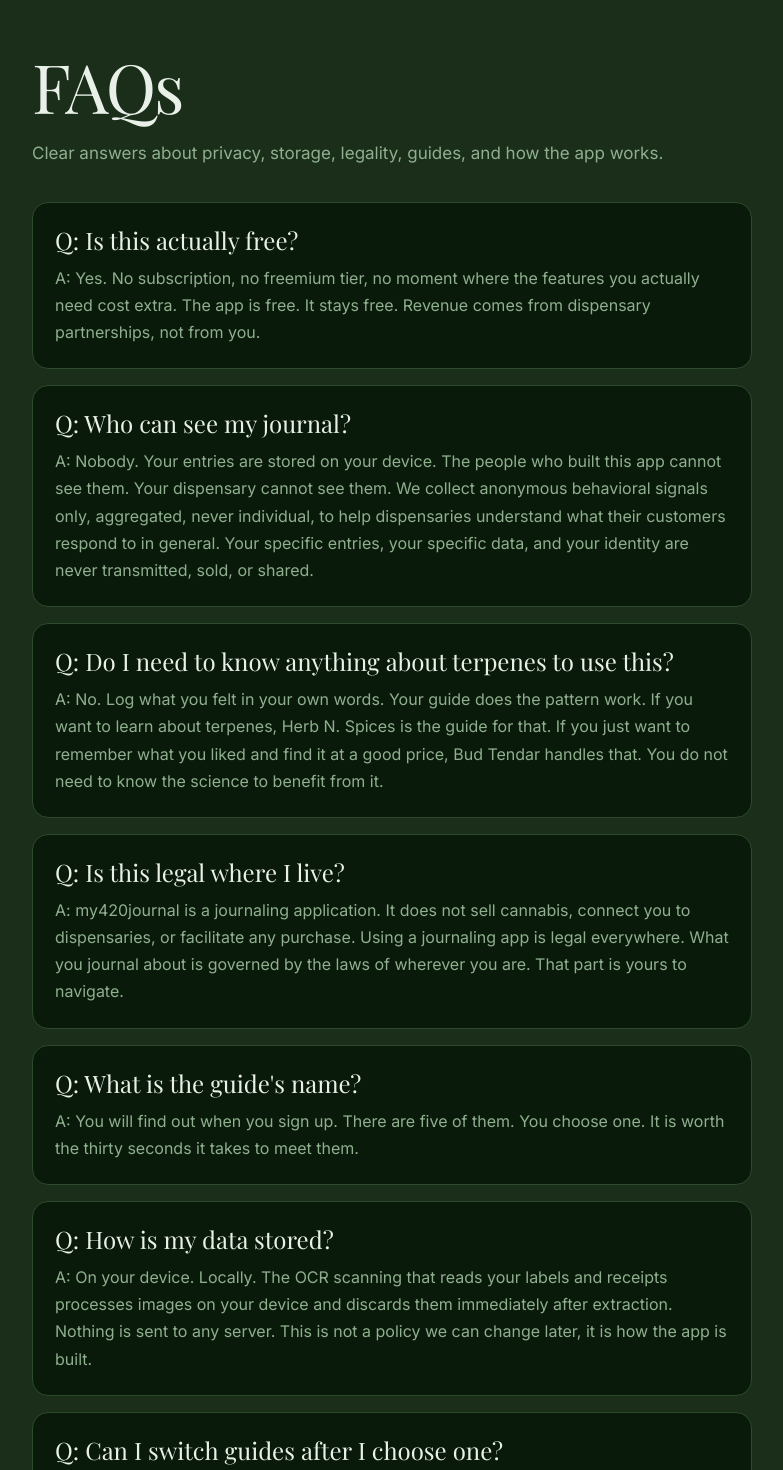
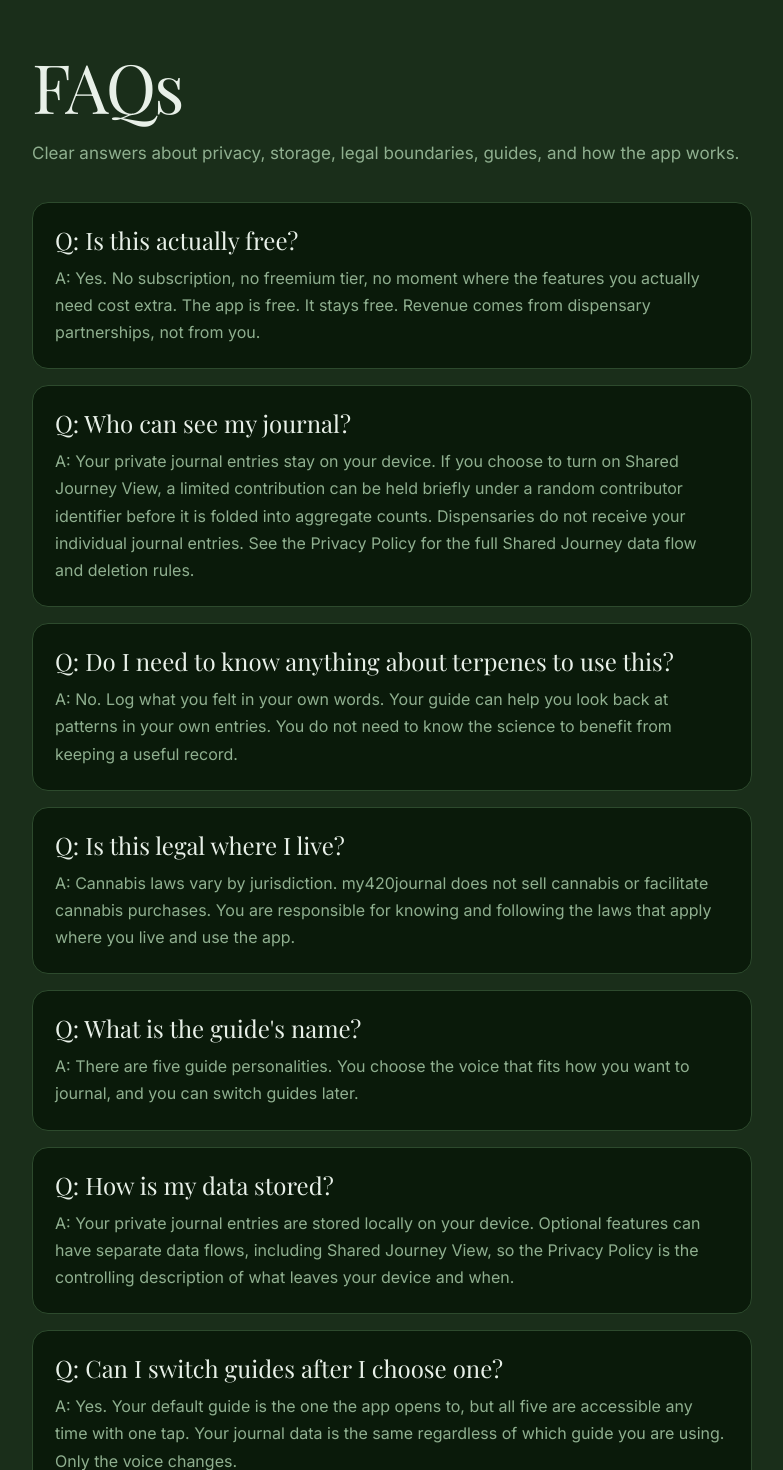
Before and after one commit to casevoiceai/my420journal-app, a React (Vite) app: page / in a window 1280 px wide. Shown: the part 7360-8830 px from the top of the page, without its empty margins (248-1031 px from the left). Built offline with nearby package versions, Linux system fonts and the light colour scheme.

Commit message:
Clarify my420journal marketing privacy and legal copy

```diff
--- a/src/marketing/MarketingFAQ.jsx
+++ b/src/marketing/MarketingFAQ.jsx
@@ -8,27 +8,27 @@ const faqs = [
   },
   {
     question: 'Who can see my journal?',
-    answer: 'Nobody. Your entries are stored on your device. The people who built this app cannot see them. Your dispensary cannot see them. We collect anonymous behavioral signals only, aggregated, never individual, to help dispensaries understand what their customers respond to in general. Your specific entries, your specific data, and your identity are never transmitted, sold, or shared.',
+    answer: 'Your private journal entries stay on your device. If you choose to turn on Shared Journey View, a limited contribution can be held briefly under a random contributor identifier before it is folded into aggregate counts. Dispensaries do not receive your individual journal entries. See the Privacy Policy for the full Shared Journey data flow and deletion rules.',
   },
   {
     question: 'Do I need to know anything about terpenes to use this?',
-    answer: 'No. Log what you felt in your own words. Your guide does the pattern work. If you want to learn about terpenes, Herb N. Spices is the guide for that. If you just want to remember what you liked and find it at a good price, Bud Tendar handles that. You do not need to know the science to benefit from it.',
+    answer: 'No. Log what you felt in your own words. Your guide can help you look back at patterns in your own entries. You do not need to know the science to benefit from keeping a useful record.',
   },
   {
     question: 'Is this legal where I live?',
-    answer: 'my420journal is a journaling application. It does not sell cannabis, connect you to dispensaries, or facilitate any purchase. Using a journaling app is legal everywhere. What you journal about is governed by the laws of wherever you are. That part is yours to navigate.',
+    answer: 'Cannabis laws vary by jurisdiction. my420journal does not sell cannabis or facilitate cannabis purchases. You are responsible for knowing and following the laws that apply where you live and use the app.',
   },
   {
     question: "What is the guide's name?",
-    answer: 'You will find out when you sign up. There are five of them. You choose one. It is worth the thirty seconds it takes to meet them.',
+    answer: 'There are five guide personalities. You choose the voice that fits how you want to journal, and you can switch guides later.',
   },
   {
     question: 'How is my data stored?',
-    answer: 'On your device. Locally. The OCR scanning that reads your labels and receipts processes images on your device and discards them immediately after extraction. Nothing is sent to any server. This is not a policy we can change later, it is how the app is built.',
+    answer: 'Your private journal entries are stored locally on your device. Optional features can have separate data flows, including Shared Journey View, so the Privacy Policy is the controlling description of what leaves your device and when.',
   },
   {
     question: 'Can I switch guides after I choose one?',
-    answer: 'Yes. Your default guide is the one the app opens to, but all five are accessible any time with one tap. Your data is the same regardless of which guide you are talking to. Only the voice changes.',
+    answer: 'Yes. Your default guide is the one the app opens to, but all five are accessible any time with one tap. Your journal data is the same regardless of which guide you are using. Only the voice changes.',
   },
 ]
 
@@ -62,7 +62,7 @@ export function FAQSection({ id = undefined, tone = 'base' }) {
           fontSize: '17px',
           lineHeight: 1.7,
         }}>
-          Clear answers about privacy, storage, legality, guides, and how the app works.
+          Clear answers about privacy, storage, legal boundaries, guides, and how the app works.
         </p>
 
         <div style={{ display: 'flex', flexDirection: 'column', gap: '16px' }}>
```
